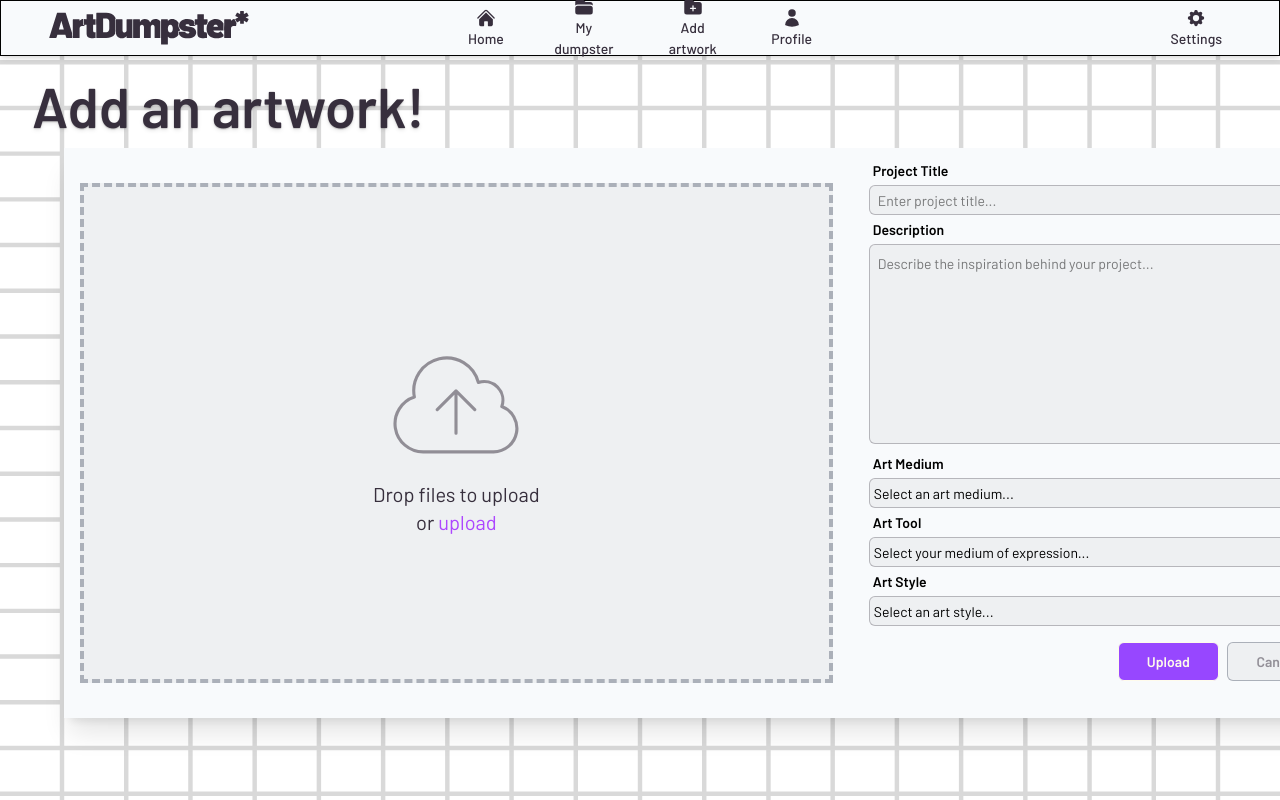
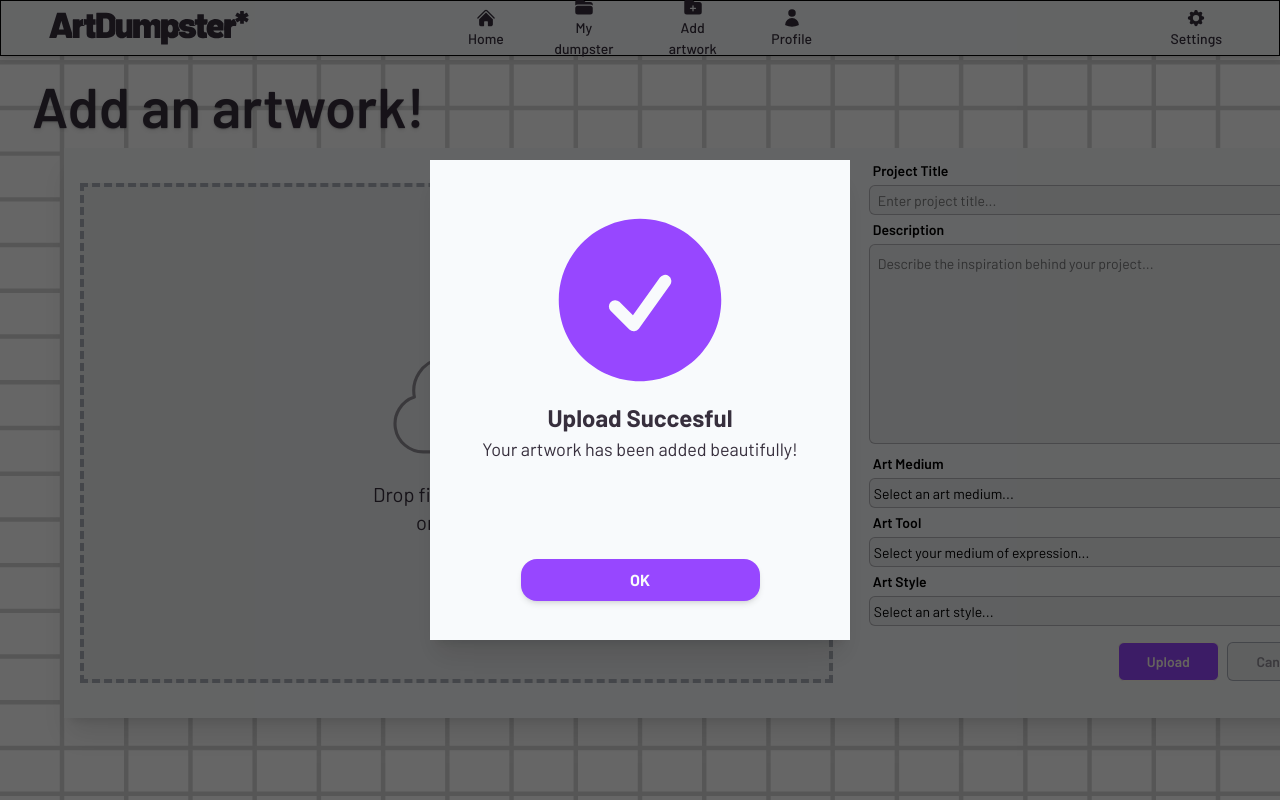
Before and after one commit to JaeYangLee/artdump-gallery-for-creatives, a React (Vite) app in the folder artdump-gallery-for-creatives/: page / in a window 1280 px wide. Both pictures are taken after a click on the button "Upload". Shown: the top 800 px of the page. Built offline with nearby package versions, Linux system fonts and the light colour scheme.

Commit message:
built CancelValidatorModal for Add artwork page

```diff
--- a/artdump-gallery-for-creatives/src/App.jsx
+++ b/artdump-gallery-for-creatives/src/App.jsx
@@ -1,3 +1,5 @@
+import CancelValidatorModal from "./components/CancelValidatorModal";
+import UploadImageSuccessModal from "./components/UploadImageSuccessModal";
 import "./index.css";
 import ArtDumpsterAddArtworkPage from "./pages/ArtDumpsterAddArtworkPage";
 import ArtDumpsterHeroSectionPage from "./pages/ArtDumpsterHeroSectionPage";
@@ -6,6 +8,7 @@ import ArtDumpsterMyDumpsterPage from "./pages/ArtDumpsterMyDumpsterPage";
 function App() {
   return (
     <>
+      <CancelValidatorModal />
       <ArtDumpsterAddArtworkPage />
     </>
   );
--- /dev/null
+++ b/artdump-gallery-for-creatives/src/components/CancelValidatorModal.jsx
@@ -0,0 +1,68 @@
+import React from "react";
+import { motion, AnimatePresence } from "framer-motion";
+
+function CancelValidatorModal({
+  isCancelValidatorModalOpen,
+  OnCancelValidatorModalClose,
+}) {
+  if (!isCancelValidatorModalOpen) return null;
+  return (
+    <>
+      {/* Body Overlay */}
+      <div
+        onClick={OnCancelValidatorModalClose}
+        className="fixed inset-0 z-60 bg-black/60 flex flex-col items-center justify-center font-barlow"
+      >
+        <AnimatePresence>
+          {/* Modal Container*/}
+          <motion.div
+            onClick={(e) => e.stopPropagation()}
+            className="p-4 flex flex-col justify-center items-center w-[465px] h-[480px] bg-[#F8FAFC] font-barlow text-[#372F3D] shadow-xl"
+            initial={{ opacity: 0, scale: 0 }}
+            animate={{ opacity: 1, scale: 1 }}
+            transition={{
+              duration: 0.2,
+              scale: { type: "spring", visualDuration: 0.2, bounce: 0.2 },
+            }}
+          >
+            <svg
+              xmlns="http://www.w3.org/2000/svg"
+              viewBox="0 0 24 24"
+              fill="currentColor"
+              className="w-[200px] h-[200px] text-purple-500"
+            >
+              <path
+                fill-rule="evenodd"
+                d="M9.401 3.003c1.155-2 4.043-2 5.197 0l7.355 12.748c1.154 2-.29 4.5-2.599 4.5H4.645c-2.309 0-3.752-2.5-2.598-4.5L9.4 3.003ZM12 8.25a.75.75 0 0 1 .75.75v3.75a.75.75 0 0 1-1.5 0V9a.75.75 0 0 1 .75-.75Zm0 8.25a.75.75 0 1 0 0-1.5.75.75 0 0 0 0 1.5Z"
+                clip-rule="evenodd"
+              />
+            </svg>
+            <h1 className="font-bold text-[28px] text-red-500">
+              Wait a moment!
+            </h1>
+            <p className="text-[18px]">
+              Canceling now will discard any unsaved progress.
+            </p>
+            <p className="text-[18px]">Still want to go back?</p>
+            <div className="mt-24 pr-8 pb-4 flex flex-row self-end gap-4">
+              <button
+                onClick={OnCancelValidatorModalClose}
+                className="p-2 w-[120px] bg-[#EEF0F2] font-bold text-[#372F3D]/50 border-2 border-[#372F3D]/10 rounded-2xl shadow-md hover:bg-[rgb(200,202,204)] active:bg-[rgb(161,163,165)] active:text-[#EEF0F2]"
+              >
+                No
+              </button>
+              <button
+                onClick={OnCancelValidatorModalClose}
+                className="p-2 w-[120px] bg-purple-500 font-bold text-[#F8FAFC] border border-transparent rounded-2xl shadow-md hover:bg-[#7939cc] active:bg-[#5b2b99]"
+              >
+                Yes
+              </button>
+            </div>
+          </motion.div>
+        </AnimatePresence>
+      </div>
+    </>
+  );
+}
+
+export default CancelValidatorModal;
--- /dev/null
+++ b/artdump-gallery-for-creatives/src/components/UploadImageSuccessModal.jsx
@@ -0,0 +1,60 @@
+import React, { useState } from "react";
+import { motion, AnimatePresence } from "framer-motion";
+
+function UploadImageSuccessModal({
+  isUploadImageSuccessModalOpen,
+  OnUploadImageSuccessModalClose,
+}) {
+  if (!isUploadImageSuccessModalOpen) return null;
+
+  return (
+    <>
+      {/* Body Overlay */}
+      <div
+        onClick={OnUploadImageSuccessModalClose}
+        className="fixed inset-0 z-60 bg-black/60 flex flex-col items-center justify-center font-barlow"
+      >
+        <AnimatePresence>
+          {/* Modal Container */}
+          <motion.div
+            onClick={(e) => e.stopPropagation()}
+            className="w-[420px] h-[480px] flex flex-col justify-center items-center bg-[#F8FAFC] shadow-xl"
+            initial={{ opacity: 0, scale: 0 }}
+            animate={{ opacity: 1, scale: 1 }}
+            transition={{
+              duration: 0.2,
+              scale: { type: "spring", visualDuration: 0.2, bounce: 0.2 },
+            }}
+          >
+            <svg
+              xmlns="http://www.w3.org/2000/svg"
+              viewBox="0 0 24 24"
+              fill="#9747FF"
+              className="w-[200px] h-[200px]"
+            >
+              <path
+                fill-rule="evenodd"
+                d="M2.25 12c0-5.385 4.365-9.75 9.75-9.75s9.75 4.365 9.75 9.75-4.365 9.75-9.75 9.75S2.25 17.385 2.25 12Zm13.36-1.814a.75.75 0 1 0-1.22-.872l-3.236 4.53L9.53 12.22a.75.75 0 0 0-1.06 1.06l2.25 2.25a.75.75 0 0 0 1.14-.094l3.75-5.25Z"
+                clip-rule="evenodd"
+              />
+            </svg>
+            <h1 className="font-bold text-[#372F3D] text-[24px]">
+              Upload Succesful
+            </h1>
+            <h2 className="text-[#372F3D] text-[18px]">
+              Your artwork has been added beautifully!
+            </h2>
+            <button
+              onClick={OnUploadImageSuccessModalClose}
+              className="mt-24 p-2 w-[239px] bg-[#9747FF] font-bold text-[#F8FAFC] border border-transparent rounded-2xl shadow-md hover:bg-[#7939cc] active:bg-[#5b2b99]"
+            >
+              OK
+            </button>
+          </motion.div>
+        </AnimatePresence>
+      </div>
+    </>
+  );
+}
+
+export default UploadImageSuccessModal;
--- a/artdump-gallery-for-creatives/src/pages/ArtDumpsterAddArtworkPage.jsx
+++ b/artdump-gallery-for-creatives/src/pages/ArtDumpsterAddArtworkPage.jsx
@@ -1,6 +1,13 @@
+import React, { useState } from "react";
 import ArtDumpNavBar from "../components/ArtDumpNavBar";
+import UploadImageSuccessModal from "../components/UploadImageSuccessModal";
+import CancelValidatorModal from "../components/CancelValidatorModal";
 
 function ArtDumpsterAddArtworkPage() {
+  const [isUploadImageSuccessModalOpen, setIsUploadImageSuccessModalOpen] =
+    useState(false);
+  const [isCancelValidatorModalOpen, setIsCancelValidatorModalOpen] =
+    useState(false);
   return (
     <>
       {/* NavBar */}
@@ -35,7 +42,10 @@ function ArtDumpsterAddArtworkPage() {
               <h2 className="text-xl text-[#372F3D]">Drop files to upload</h2>
               <div className="flex flex-row gap-1">
                 <h2 className="text-xl text-[#372F3D]">or</h2>
-                <h2 className="text-xl text-purple-500 hover:text-[#7939cc] hover:underline active:text-[#5b2b99]">
+                <h2
+                  onClick={() => setIsUploadImageSuccessModalOpen(true)}
+                  className="text-xl text-purple-500 hover:text-[#7939cc] hover:underline active:text-[#5b2b99]"
+                >
                   upload
                 </h2>
               </div>
@@ -101,10 +111,16 @@ function ArtDumpsterAddArtworkPage() {
               </select>
               {/* Buttons */}
               <div className="mt-4 flex flex-row justify-end items-end gap-2 text-[14px]">
-                <button className="p-2 w-[101px] bg-[#9747FF] text-amber-50 font-semibold border rounded-md transition-all duration-100 ease-in hover:bg-[#7939cc] active:bg-[#5b2b99]">
+                <button
+                  onClick={() => setIsUploadImageSuccessModalOpen(true)}
+                  className="p-2 w-[101px] bg-[#9747FF] text-amber-50 font-semibold border rounded-md transition-all duration-100 ease-in hover:bg-[#7939cc] active:bg-[#5b2b99]"
+                >
                   Upload
                 </button>
-                <button className="p-2 w-[101px] bg-[#EEF0F2] border-gray-500/50 text-[#372F3D]/50 font-semibold border rounded-md transition-all duration-100 ease-in hover:bg-[rgb(200,202,204)] active:bg-[rgb(161,163,165)] active:text-[#EEF0F2]">
+                <button
+                  onClick={() => setIsCancelValidatorModalOpen(true)}
+                  className="p-2 w-[101px] bg-[#EEF0F2] border-gray-500/50 text-[#372F3D]/50 font-semibold border rounded-md transition-all duration-100 ease-in hover:bg-[rgb(200,202,204)] active:bg-[rgb(161,163,165)] active:text-[#EEF0F2]"
+                >
                   Cancel
                 </button>
               </div>
@@ -112,6 +128,18 @@ function ArtDumpsterAddArtworkPage() {
           </div>
         </div>
       </div>
+
+      <UploadImageSuccessModal
+        isUploadImageSuccessModalOpen={isUploadImageSuccessModalOpen}
+        OnUploadImageSuccessModalClose={() =>
+          setIsUploadImageSuccessModalOpen(false)
+        }
+      />
+
+      <CancelValidatorModal
+        isCancelValidatorModalOpen={isCancelValidatorModalOpen}
+        OnCancelValidatorModalClose={() => setIsCancelValidatorModalOpen(false)}
+      />
 
       {/* Grid Background SVG */}
       <img
```
